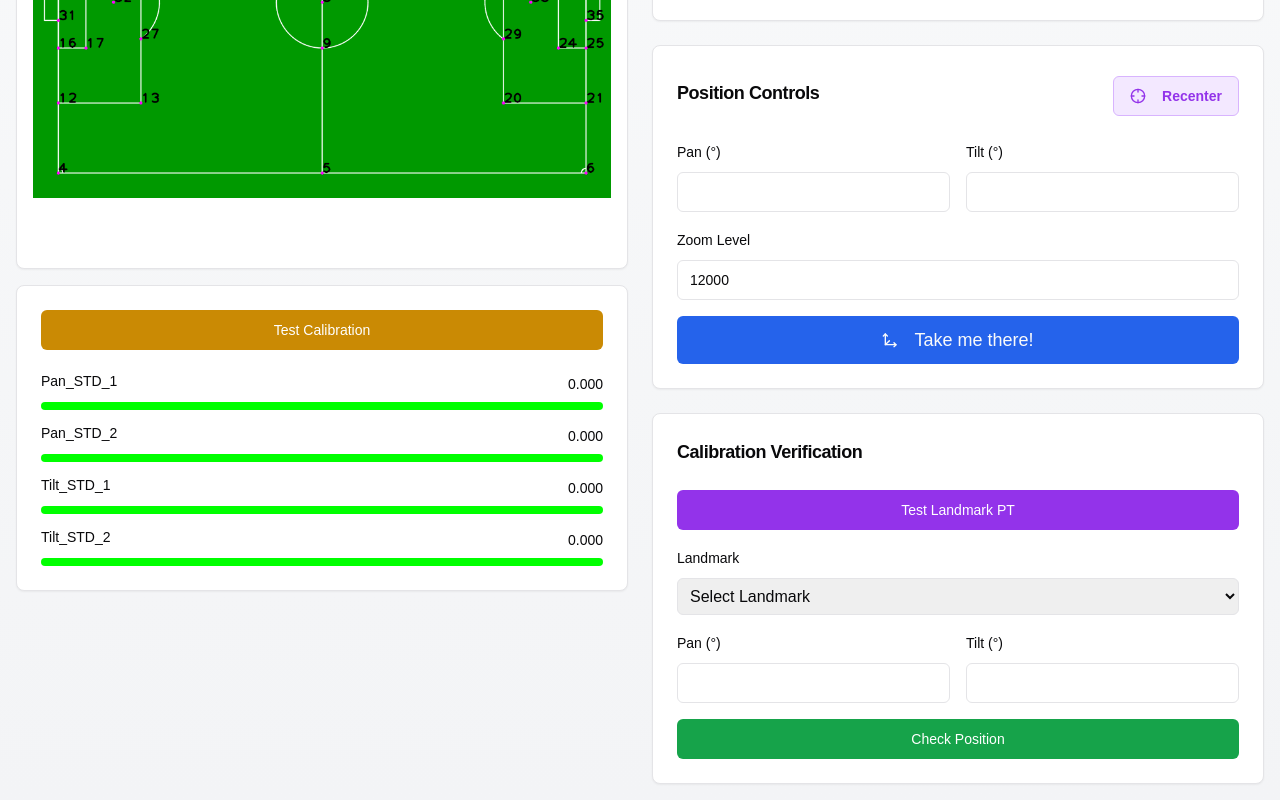
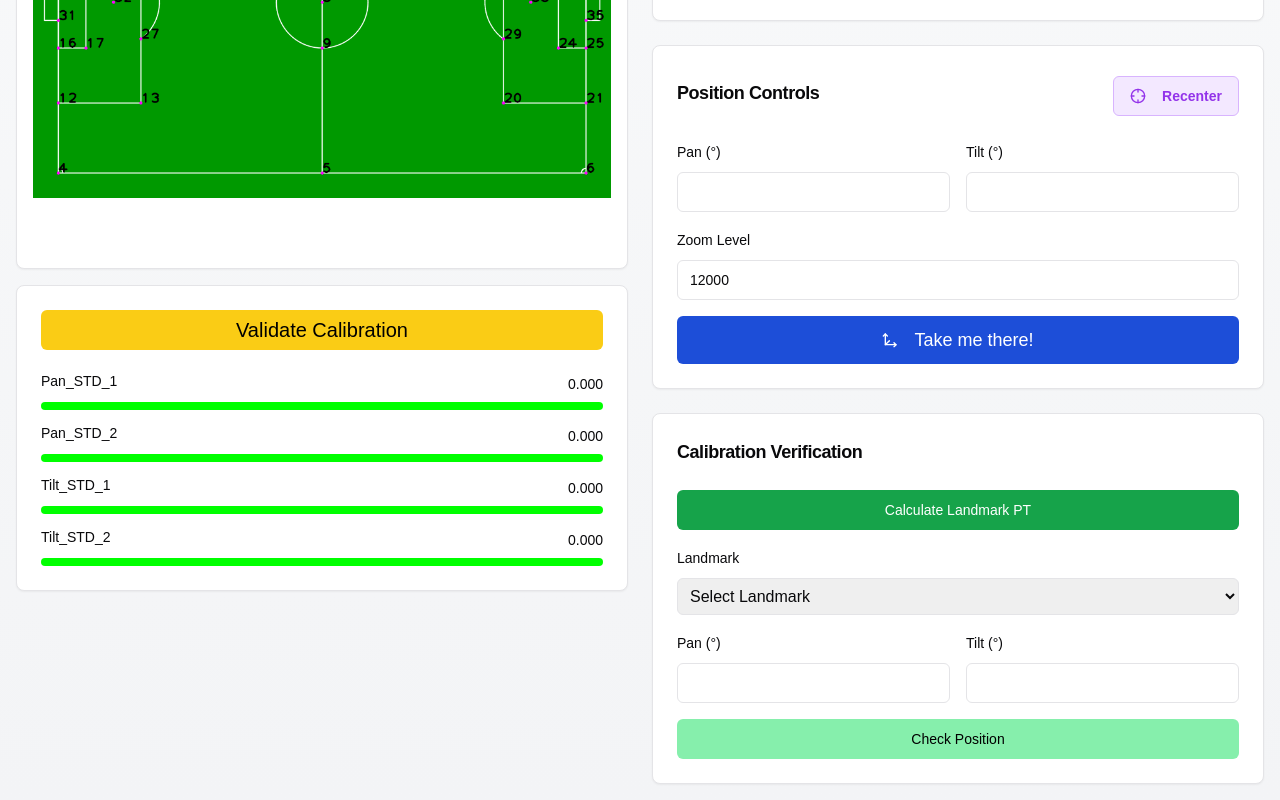
Before and after one commit to satishgsonwane/cam-configurator, a Next.js app: page / in a window 1280 px wide. Shown: the part 451-1251 px from the top of the page. Built offline with nearby package versions, Linux system fonts and the light colour scheme.

Commit message:
Vidual changes

```diff
--- a/app/page.tsx
+++ b/app/page.tsx
@@ -686,9 +686,9 @@ export default function Home() {
               <CardContent className="space-y-6 p-6">
                 <Button
                   onClick={handleTestCalibration}
-                  className="w-full bg-yellow-600 hover:bg-yellow-700 text-white"
+                  className="w-full bg-yellow-400 hover:bg-yellow-600 text-black text-xl hover:text-white"
                 >
-                  Test Calibration
+                  Validate Calibration
                 </Button>
 
                 <div className="space-y-4">
@@ -893,7 +893,7 @@ export default function Home() {
 
                 <Button
                   onClick={handleMove}
-                  className="w-full bg-blue-600 hover:bg-blue-700 h-12 text-lg"
+                  className="w-full bg-blue-700 text-white hover:bg-blue-500 h-12 text-lg hover:text-black"
                 >
                   <Move3D className="h-5 w-5 mr-2" />
                   Take me there!
@@ -909,9 +909,9 @@ export default function Home() {
               <CardContent className="space-y-4">
                 <Button
                   onClick={handleTestLandmarkPt}
-                  className="w-full bg-purple-600 hover:bg-purple-700 text-white"
+                  className="w-full bg-green-600 hover:bg-green-700 text-white"
                 >
-                  Test Landmark PT
+                  Calculate Landmark PT
                 </Button>
 
                 <div className="space-y-2">
@@ -953,7 +953,7 @@ export default function Home() {
 
                 <Button
                   onClick={handleCheckPosition}
-                  className="w-full bg-green-600 hover:bg-green-700 text-white"
+                  className="w-full bg-green-300 hover:bg-green-500 text-black hover:text-white"
                 >
                   Check Position
                 </Button>
```
